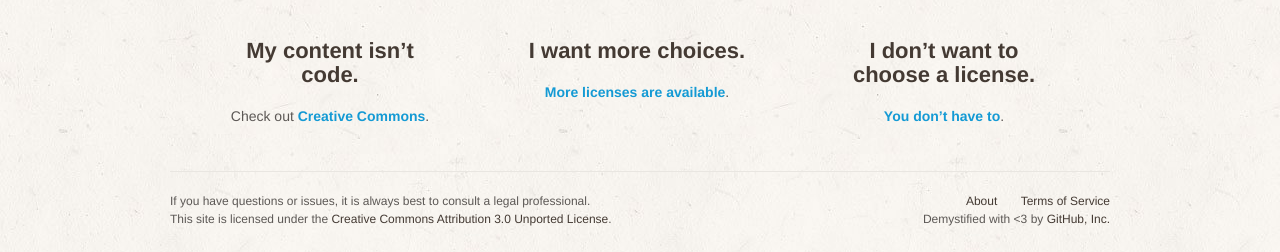
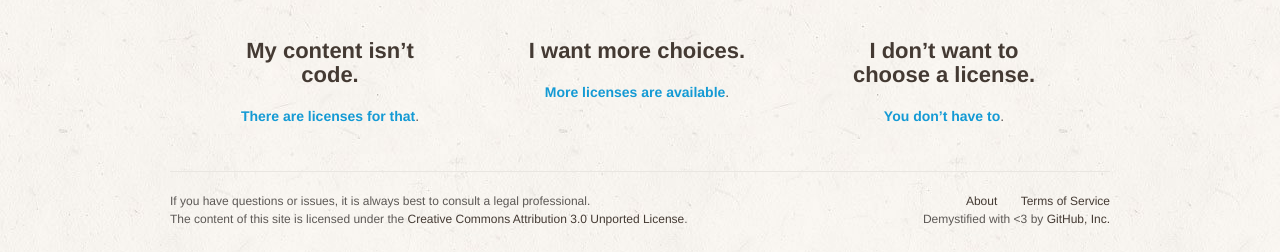
Before and after one commit to github/choosealicense.com, a Jekyll site: the page built from index.html, in a window 1280 px wide. Shown: the part 762-1014 px from the top of the page. Built offline with Jekyll 4.4.1, drawn with Linux system fonts in a browser that asks for light colours; some web fonts are replaced.

Commit message:
add page around licensing content

```diff
--- a/_includes/footer.html
+++ b/_includes/footer.html
@@ -5,7 +5,7 @@
         </nav>
         <p>
           If you have questions or issues, it is always best to consult a legal professional.<br>
-          This site is licensed under the <a href="http://creativecommons.org/licenses/by/3.0/">
+          The content of this site is licensed under the <a href="http://creativecommons.org/licenses/by/3.0/">
           Creative Commons Attribution 3.0 Unported License</a>.
         </p>
         <div class="with-love">
--- a/index.html
+++ b/index.html
@@ -58,7 +58,7 @@ description: A site to provide non-judgmental guidance on choosing a license for
   <li class="first-li">
     <h3>My content isn’t code.</h3>
     <p>
-      Check out <a href="http://creativecommons.org/choose/">Creative Commons</a>.
+      <a href="content">There are licenses for that</a>.
     </p>
   </li>
   <li>
```
Also changed, not shown: about.md (+0 -1 lines), content.md (added, +9 -0 lines), terms-of-service.md (+0 -1 lines).
